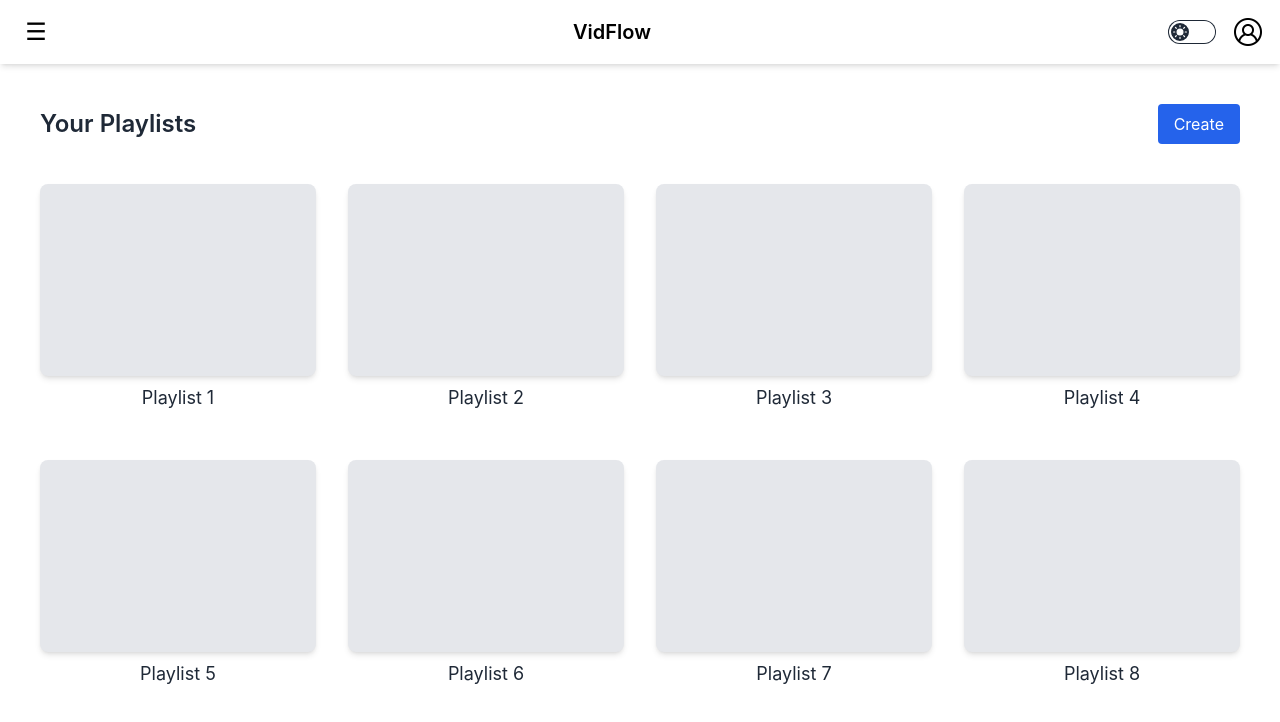
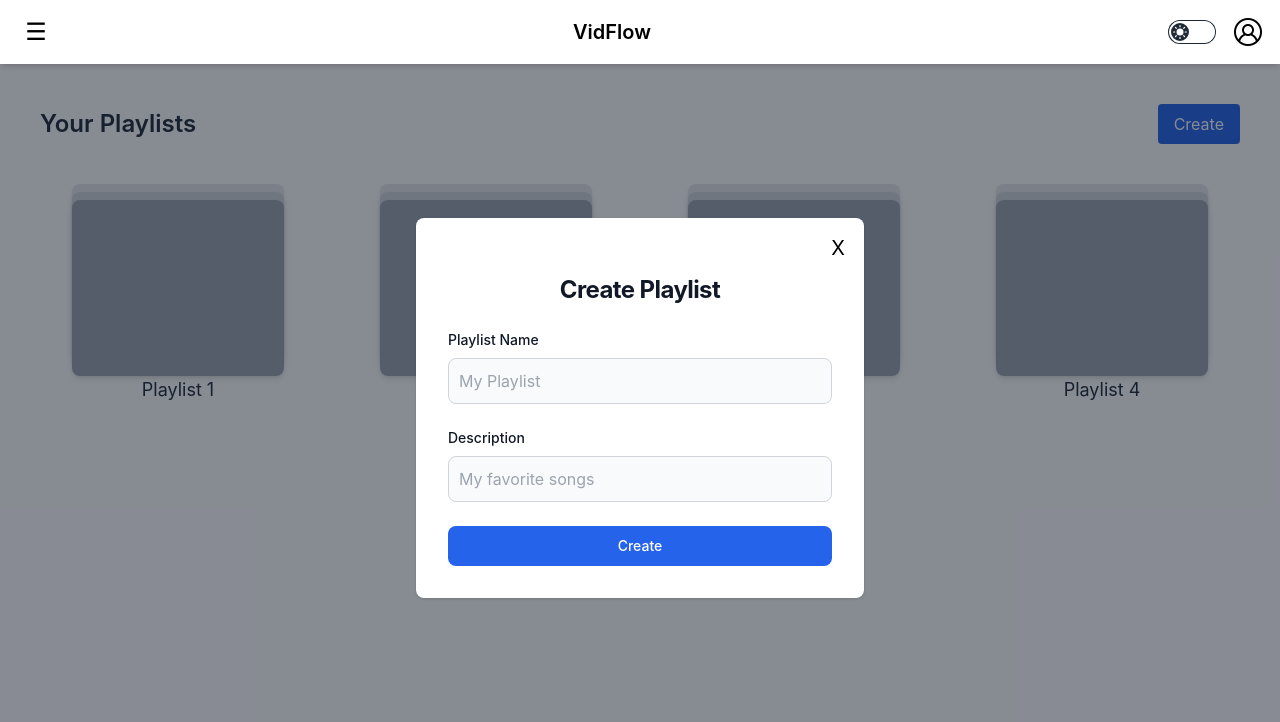
Before and after one commit to ajais-25/vidflow, a React (Vite) app in the folder client/: page /playlists in a window 1280 px wide. Both pictures are taken after a click on the button "Create". Shown: the top 722 px of the page. Built offline with nearby package versions, Linux system fonts and the light colour scheme; no server answers.

Commit message:
add create playlist model and playlist stack

```diff
--- a/client/src/components/playlist/Playlist.jsx
+++ b/client/src/components/playlist/Playlist.jsx
@@ -3,10 +3,13 @@ import React from "react";
 
 const Playlist = ({ title }) => {
   return (
-    <div className="flex flex-col active:scale-95 md:hover:scale-105 transition-all duration-300 cursor-pointer items-center">
+    <div className="flex flex-col active:scale-95 px-8 md:hover:scale-105 transition-all duration-300 cursor-pointer items-center">
       {/* Adjust size of the container */}
-      <div className="w-full h-48 bg-gray-200 dark:bg-gray-700 rounded-lg shadow-md"></div>
-      <p className="mt-2 text-lg text-gray-800 dark:text-gray-300">{title}</p>
+      <div className="w-full h-44 bg-gray-200 dark:bg-gray-700 rounded-lg shadow-md relative">
+        <div className="w-full h-44 bg-gray-300 dark:bg-gray-600 rounded-lg shadow-md absolute top-2"></div>
+        <div className="w-full h-44 bg-gray-400 dark:bg-gray-500 rounded-lg shadow-md absolute top-4"></div>
+      </div>
+      <p className="mt-4 text-lg text-gray-800 dark:text-gray-300">{title}</p>
     </div>
   );
 };
--- a/client/src/pages/Playlists.jsx
+++ b/client/src/pages/Playlists.jsx
@@ -8,39 +8,118 @@ const Playlists = () => {
     "Playlist 2",
     "Playlist 3",
     "Playlist 4",
-    "Playlist 5",
-    "Playlist 6",
-    "Playlist 7",
-    "Playlist 8",
   ]);
+  const [showModal, setShowModal] = useState(false);
   const [newPlaylist, setNewPlaylist] = useState("");
+  const [name, setName] = useState("");
+  const [description, setDescription] = useState("");
+  const [message, setMessage] = useState("");
 
-  const handleCreatePlaylist = () => {
-    if (newPlaylist.trim()) {
-      setPlaylists([...playlists, newPlaylist]);
-      setNewPlaylist("");
+  const handleSubmit = (e) => {
+    e.preventDefault();
+    if (!name || !description) {
+      setMessage("Please fill in all fields");
+    } else {
+      setPlaylists([...playlists, name]);
+      setShowModal(false);
+      setName("");
+      setDescription("");
+      setMessage("");
     }
   };
 
   return (
-    <div className="w-full min-h-screen dark:bg-gray-900 py-24 px-10 flex flex-col">
+    <>
+      <div className="w-full min-h-screen dark:bg-gray-900 py-24 px-10 flex flex-col relative">
         <div className="flex justify-between items-center gap-2 mb-10">
           <p className="text-2xl font-semibold text-gray-800 dark:text-gray-200">
             Your Playlists
           </p>
           <button
-          onClick={handleCreatePlaylist}
+            onClick={() => setShowModal(true)}
             className="h-full bg-primary-600 text-white px-4 py-2 rounded hover:bg-primary-800"
           >
             Create
           </button>
         </div>
+        <section
+          className={`${
+            showModal ? "block" : "hidden"
+          } absolute top-0 left-0 w-full h-full bg-gray-900 bg-opacity-50 z-10`}
+        >
+          <div className="flex flex-col items-center justify-center px-6 py-8 mx-auto md:h-screen lg:py-0">
+            <div className="w-full bg-white rounded-lg shadow dark:border md:mt-0 sm:max-w-md xl:p-0 dark:bg-gray-800 dark:border-gray-700">
+              <div className="p-6 space-y-4 md:space-y-6 sm:p-8 relative">
+                <div
+                  className="hover:bg-gray-300 hover:dark:bg-gray-600 transition-all duration-50 cursor-pointer rounded-md text-xl w-5 flex justify-center items-center absolute top-4 right-4"
+                  onClick={() => setShowModal(false)}
+                >
+                  X
+                </div>
+                <h1 className="text-xl text-center font-bold leading-tight tracking-tight text-gray-900 md:text-2xl dark:text-white">
+                  Create Playlist
+                </h1>
+                <form className="space-y-4 md:space-y-6" action="#">
+                  <div>
+                    <label
+                      htmlFor="name"
+                      className="block mb-2 text-sm font-medium text-gray-900 dark:text-white"
+                    >
+                      Playlist Name
+                    </label>
+                    <input
+                      type="text"
+                      name="name"
+                      id="name"
+                      className="bg-gray-50 border border-gray-300 text-gray-900 rounded-lg focus:ring-primary-600 focus:border-primary-600 block w-full p-2.5 dark:bg-gray-700 dark:border-gray-600 dark:placeholder-gray-400 dark:text-white dark:focus:ring-blue-500 dark:focus:border-blue-500"
+                      placeholder="My Playlist"
+                      required=""
+                      value={name}
+                      onChange={(e) => setName(e.target.value)}
+                    />
+                  </div>
+                  <div>
+                    <label
+                      htmlFor="description"
+                      className="block mb-2 text-sm font-medium text-gray-900 dark:text-white"
+                    >
+                      Description
+                    </label>
+                    <input
+                      type="text"
+                      name="description"
+                      id="description"
+                      placeholder="My favorite songs"
+                      className="bg-gray-50 border border-gray-300 text-gray-900 rounded-lg focus:ring-primary-600 focus:border-primary-600 block w-full p-2.5 dark:bg-gray-700 dark:border-gray-600 dark:placeholder-gray-400 dark:text-white dark:focus:ring-blue-500 dark:focus:border-blue-500"
+                      required=""
+                      value={description}
+                      onChange={(e) => setDescription(e.target.value)}
+                    />
+                  </div>
+                  {message && (
+                    <div className="text-red-500 text-sm font-medium text-center width-full">
+                      {message}
+                    </div>
+                  )}
+                  <button
+                    type="submit"
+                    className="w-full text-white bg-primary-600 hover:bg-primary-700 focus:ring-4 focus:outline-none focus:ring-primary-300 font-medium rounded-lg text-sm px-5 py-2.5 text-center dark:bg-primary-600 dark:hover:bg-primary-700 dark:focus:ring-primary-800"
+                    onClick={handleSubmit}
+                  >
+                    Create
+                  </button>
+                </form>
+              </div>
+            </div>
+          </div>
+        </section>
         <div className="grid grid-cols-1 sm:grid-cols-1 md:grid-cols-2 lg:grid-cols-3 xl:grid-cols-4 gap-8 gap-y-12">
           {playlists.map((title, index) => (
             <Playlist key={index} title={title} />
           ))}
         </div>
       </div>
+    </>
   );
 };
 
```
Lines whose indentation alone changed are shown as unchanged.
